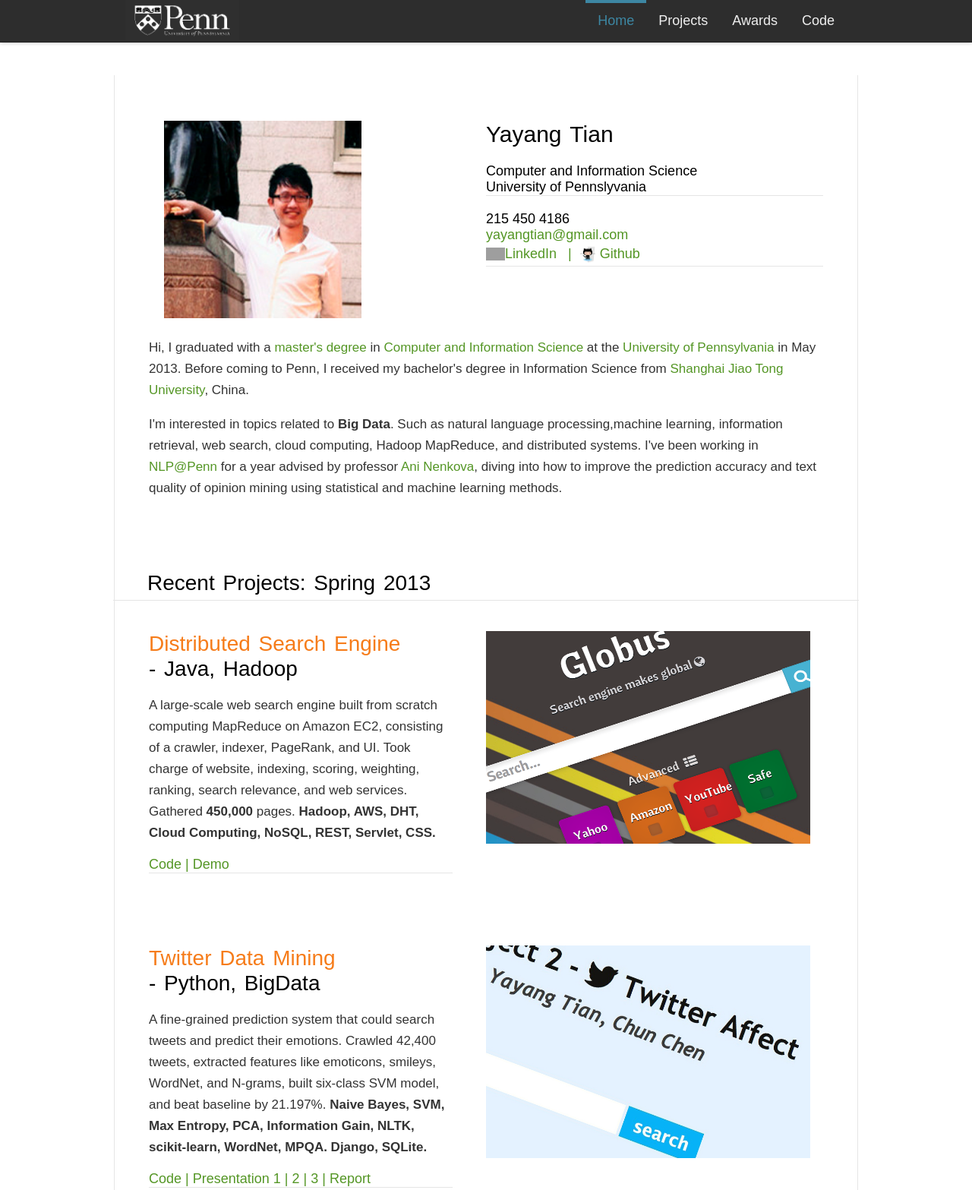
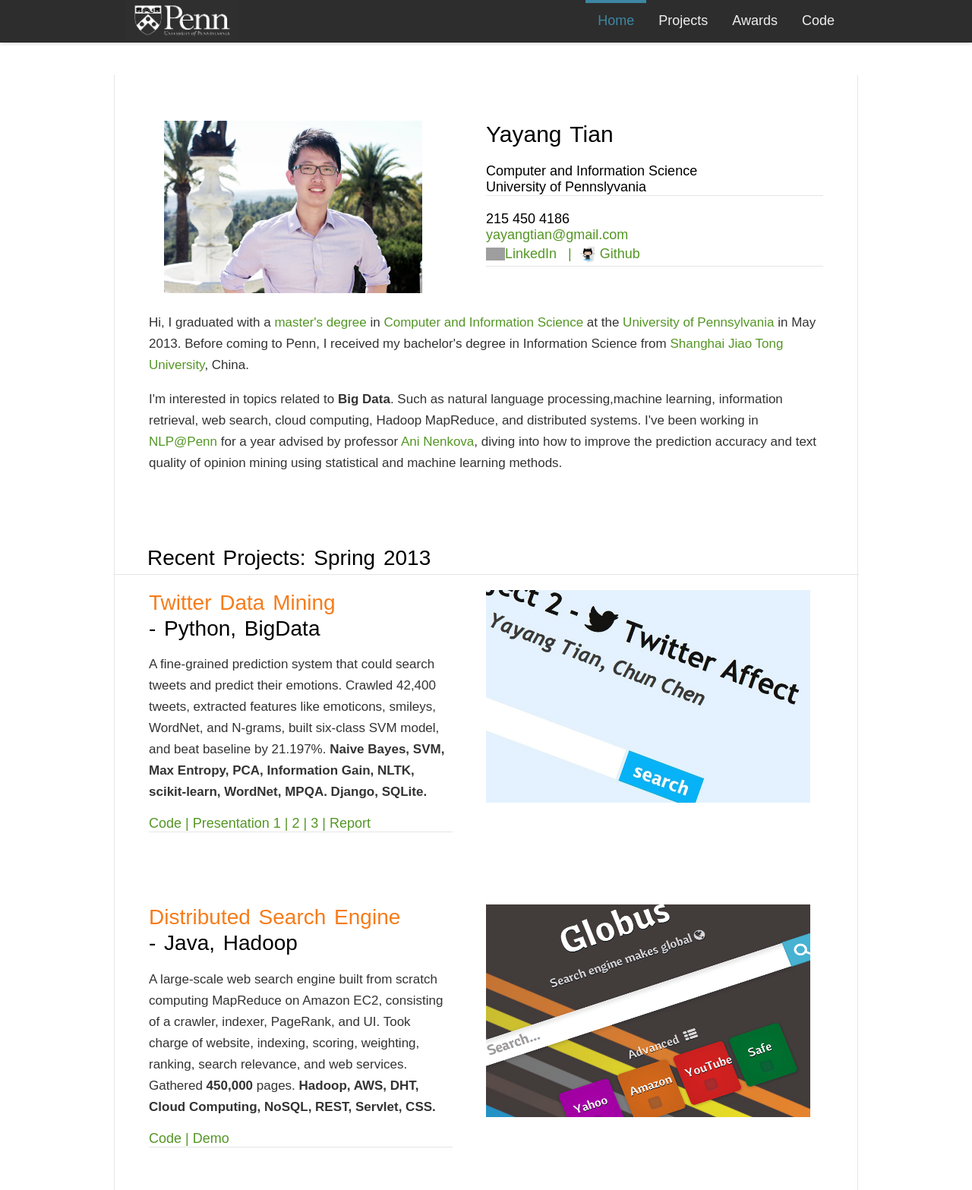
Before and after one commit to upennyayang/personal-website, a plain HTML site: page src/main/webapp/index.html in a window 1280 px wide. Shown: the top 1567 px of the page at 76% size. Drawn offline with nearby package versions, Linux system fonts and the light colour scheme; grey boxes are pictures that could not be loaded; a web font is replaced by a local one.

Commit message:
Updated links and avator.

```diff
--- a/src/main/webapp/index.html
+++ b/src/main/webapp/index.html
@@ -45,7 +45,7 @@
                <div class="column-section">
                   <div class="title">
                      <div class="column-left-wide">
-                        <img width="260px"  src="img/me-harvard.jpg" alt="Yayang's Avatar"/>
+                        <img width="340px"  src="img/touxiang1.jpg" alt="Yayang's Avatar"/>
                      </div>
                      <div class="column-right-wide">
                         <h1>
@@ -95,20 +95,7 @@
                   <h1>Recent Projects: Spring 2013</h1>
                </div>
                <br>
-               <!-- search engine -->
-               <br>
-               <div class="column-section">
-                  <div class="column-left">
-                     <h1><span class='orange'>Distributed Search Engine </span><br>- Java, Hadoop </h1>
-                     <p>A large-scale web search engine built from scratch computing MapReduce on Amazon EC2, consisting of a crawler, indexer, PageRank, and UI. Took charge of website, indexing, scoring, weighting, ranking, search relevance, and web services. Gathered <b>450,000</b> pages.<b> Hadoop, AWS, DHT, Cloud Computing, NoSQL, REST, Servlet, CSS.</b></p>
-                     <h2 style="margin-top:12px;" class="link"><a href="https://github.com/upennyayang/cloud-computing-search-engine">Code | </a><a href="https://globus-search.appspot.com">Demo</a>
-                     </h2>
-                  </div>
-                  <div class="column-right">
-                     <img src="img/search.png" width="427" height="280"  />
-                  </div>
-                  <div style="clear: both"></div>
-               </div>
+
                <!-- twitter social mining -->
                <div class="column-section">
                   <div class="column-left">
@@ -127,6 +114,21 @@
                   </div>
                   <div style="clear: both"></div>
                </div>
+
+               <!-- search engine -->
+               <div class="column-section">
+                  <div class="column-left">
+                     <h1><span class='orange'>Distributed Search Engine </span><br>- Java, Hadoop </h1>
+                     <p>A large-scale web search engine built from scratch computing MapReduce on Amazon EC2, consisting of a crawler, indexer, PageRank, and UI. Took charge of website, indexing, scoring, weighting, ranking, search relevance, and web services. Gathered <b>450,000</b> pages.<b> Hadoop, AWS, DHT, Cloud Computing, NoSQL, REST, Servlet, CSS.</b></p>
+                     <h2 style="margin-top:12px;" class="link"><a href="https://github.com/upennyayang/cloud-computing-search-engine">Code | </a><a href="https://globus-search.appspot.com">Demo</a>
+                     </h2>
+                  </div>
+                  <div class="column-right">
+                     <img src="img/search.png" width="427" height="280"  />
+                  </div>
+                  <div style="clear: both"></div>
+               </div>
+
                <!-- resume -->
                <div id="footer">
                   <h1><a href="projects.html" class="action">View All Projects</a></h1>
```
Also changed, not shown: src/main/webapp/projects.html (+2 -1 lines), src/main/webapp/img/touxiang1-small.jpg (added), src/main/webapp/img/touxiang1.jpg (added), src/main/webapp/img/touxiang2-small.jpg (added), src/main/webapp/img/touxiang2.jpg (added), 12 other files.
